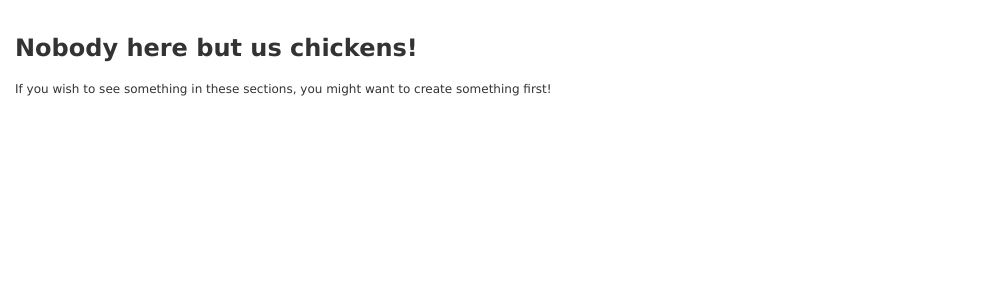
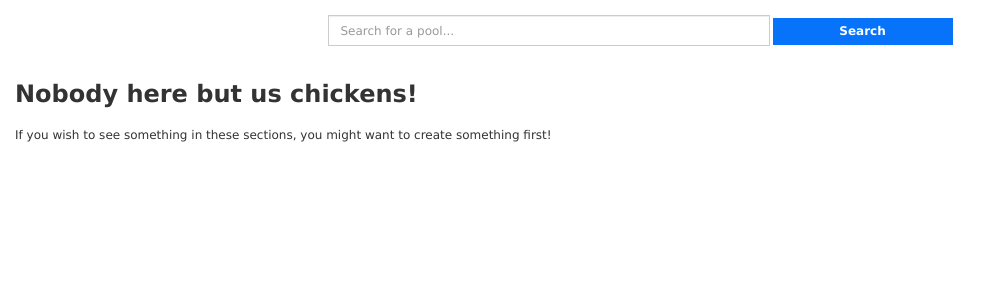
Before and after one commit to gingerchicken/homebooru, a Django app: page /pools in a window 1280 px wide. Shown: the part 100-400 px from the top of the page, without its empty margins (0-1000 px from the left). Run offline with Django 4.2, Linux system fonts and the light colour scheme; data that the repository does not hold is empty; parts of the project's set-up code (start-up, migrations or seed data) failed here and were passed over; some libraries are stand-ins or nearby versions.

Commit message:
Add basic search functionality

```diff
--- a/booru/templates/booru/pools/browse.html
+++ b/booru/templates/booru/pools/browse.html
@@ -3,14 +3,14 @@
 
 {% block main %}
     <div class="padding15">
+        <div class="search-container">
+            <form action="" method="get">
+                <span class="search">
+                    <input name="search" type="text" id="search-input" class="form-control" value="{{ search_phrase }}" placeholder="Search for a pool...">
+                </span><span class="search-button"><input name="commit" class="secondary_search" type="submit" value="Search"></span>
+            </form>
+        </div>
         {% if pools|length > 0 %}
-            <div class="search-container">
-                <form action="" method="get">
-                    <span class="search">
-                        <input name="search" type="text" id="search-input" class="form-control" value="" placeholder="Search for a pool...">
-                    </span><span class="search-button"><input name="commit" class="secondary_search" type="submit" value="Search"></span>
-                </form>
-            </div>
             <h3>Pool Listing</h3>
             {% include "booru/pools/components/pool-table.html" %}
         {% else %}
--- a/booru/views/pools.py
+++ b/booru/views/pools.py
@@ -149,8 +149,13 @@ def pools(request):
             # Send the results as JSON
             return HttpResponse(status=200, content_type='application/json', content=json.dumps(results))
 
+        # Get the search phrase url parameter
+        search_phrase = request.GET.get('search', '').strip()
+
+        # TODO is there any sanitization that needs to be done here?
+
         # Get all the pools
-        pools = Pool.objects.all()
+        pools = Pool.search(search_phrase)
 
         # Get the page number
         page = request.GET.get('page', 1)
@@ -168,7 +173,8 @@ def pools(request):
 
         return render(request, 'booru/pools/browse.html', {
             'pools': pools,
-            'paginator': paginator
+            'paginator': paginator,
+            'search_phrase': search_phrase
         })
 
     if request.method == 'POST':
```
